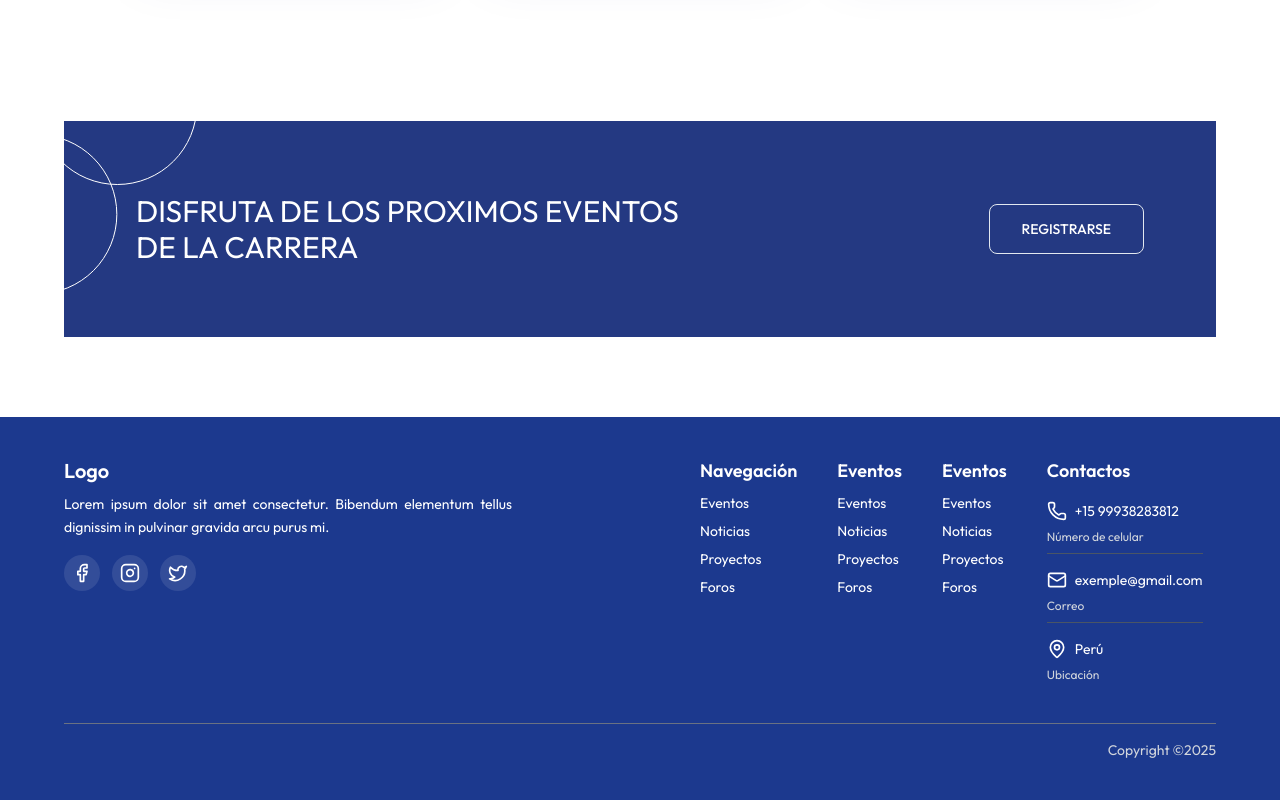
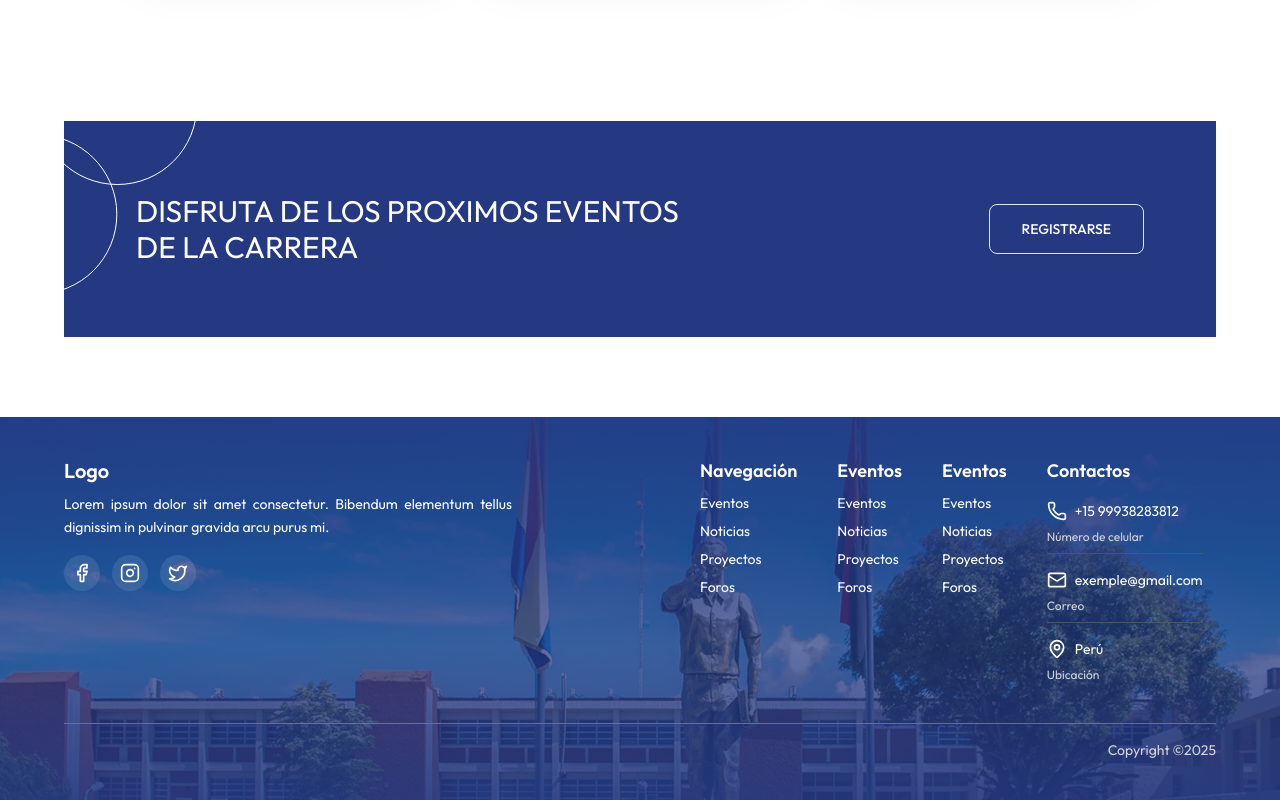
Before and after one commit to vanessamoralesm/front_unan, a React (Vite) app: page / in a window 1280 px wide. Shown: the part 4057-4857 px from the top of the page. Built offline with nearby package versions, Linux system fonts and the light colour scheme.

Commit message:
se agrego imagen de fondo al footer

```diff
--- a/src/components/landing/Footer.tsx
+++ b/src/components/landing/Footer.tsx
@@ -2,9 +2,10 @@ import { Facebook, InstagramIcon, TwitterIcon, Phone, Mail, MapPin } from "lucid
 import Container from "../Container";
 import { Link } from "react-router-dom";
 
+
 export default function Footer() {
   return (
-    <footer className="bg-blue-900 text-white py-10">
+    <footer className=" text-white py-10 footer">
       <Container>
         <div className="grid grid-cols-1 md:grid-cols-2 gap-30">
 
--- a/src/index.css
+++ b/src/index.css
@@ -145,3 +145,8 @@
 .form-main{
   background-image: linear-gradient(90deg, #fff 0%, #fff 50%, var(--color-blue-primary) 50%, var(--color-blue-primary) 100%);
 }
+
+.footer{
+  background: linear-gradient(180deg, #243982F2 0%, #243982D9 30%, #243982B3 60%, #243982E6 100%), url('./assets/img/footer.png');
+  backdrop-filter: blur(10px);
+}
```
